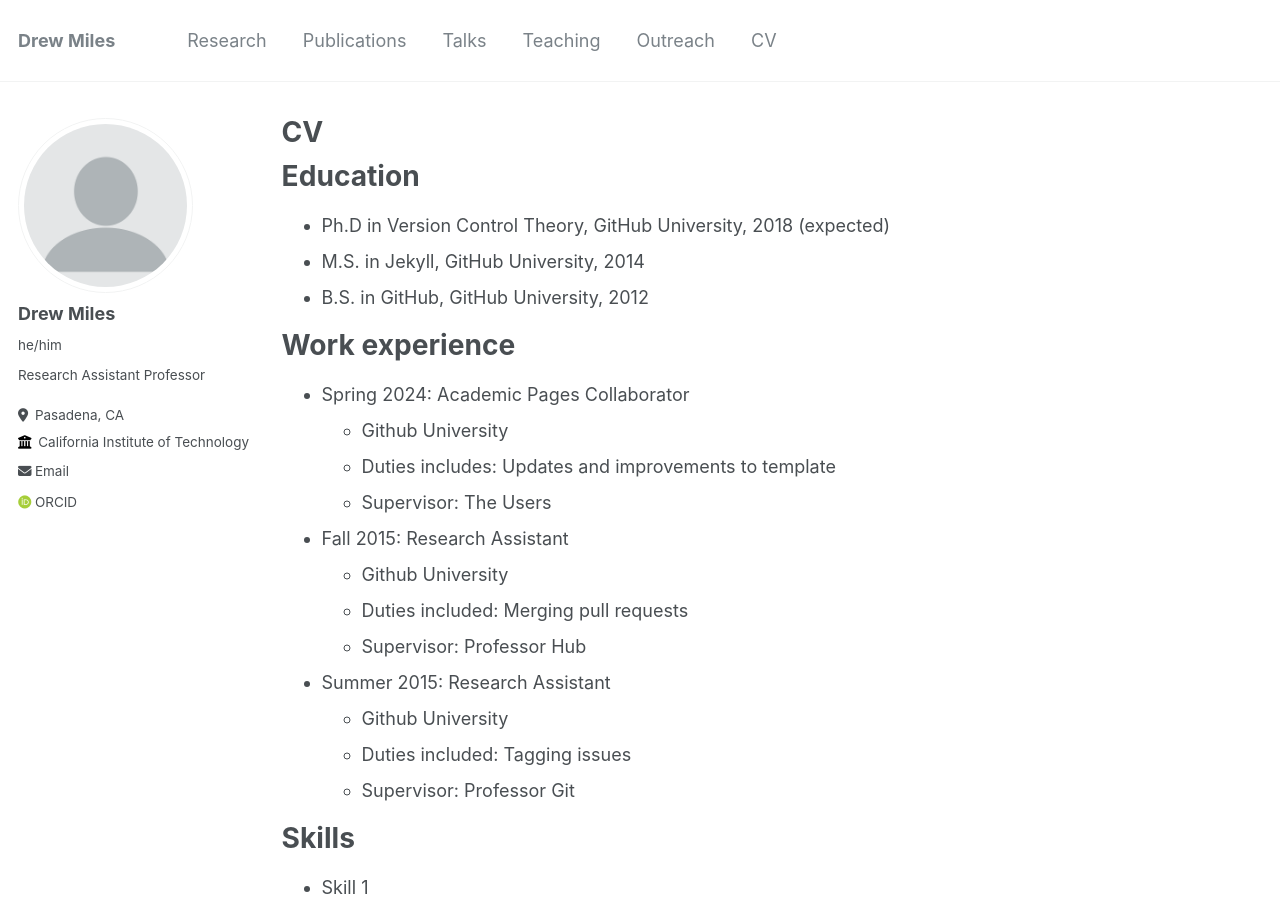
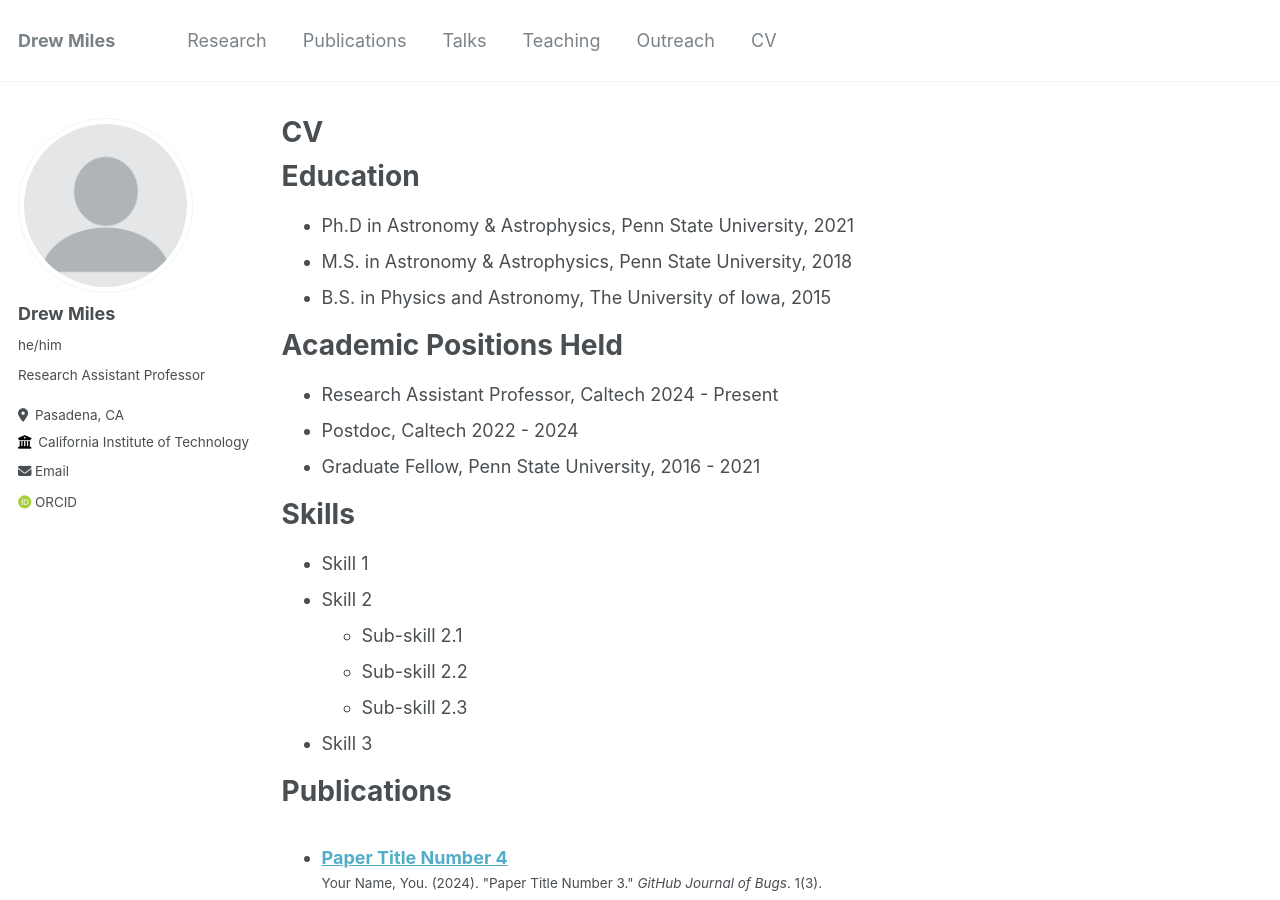
Before and after one commit to drew-miles/drew-miles.github.io, a Jekyll site: the page built from _pages/cv.md, in a window 1280 px wide and 900 px high. Built offline with Jekyll 4.4.1, drawn with Linux system fonts in a browser that asks for light colours; some web fonts are replaced.

Commit message:
Update cv.md

```diff
--- a/_pages/cv.md
+++ b/_pages/cv.md
@@ -11,26 +11,15 @@ redirect_from:
 
 Education
 ======
-* Ph.D in Version Control Theory, GitHub University, 2018 (expected)
-* M.S. in Jekyll, GitHub University, 2014
-* B.S. in GitHub, GitHub University, 2012
+* Ph.D in Astronomy & Astrophysics, Penn State University, 2021
+* M.S. in Astronomy & Astrophysics, Penn State University, 2018
+* B.S. in Physics and Astronomy, The University of Iowa, 2015
 
-Work experience
+Academic Positions Held
 ======
-* Spring 2024: Academic Pages Collaborator
-  * Github University
-  * Duties includes: Updates and improvements to template
-  * Supervisor: The Users
-
-* Fall 2015: Research Assistant
-  * Github University
-  * Duties included: Merging pull requests
-  * Supervisor: Professor Hub
-
-* Summer 2015: Research Assistant
-  * Github University
-  * Duties included: Tagging issues
-  * Supervisor: Professor Git
+* Research Assistant Professor, Caltech 2024 - Present
+* Postdoc, Caltech 2022 - 2024
+* Graduate Fellow, Penn State University, 2016 - 2021
 
 Skills
 ======
```
